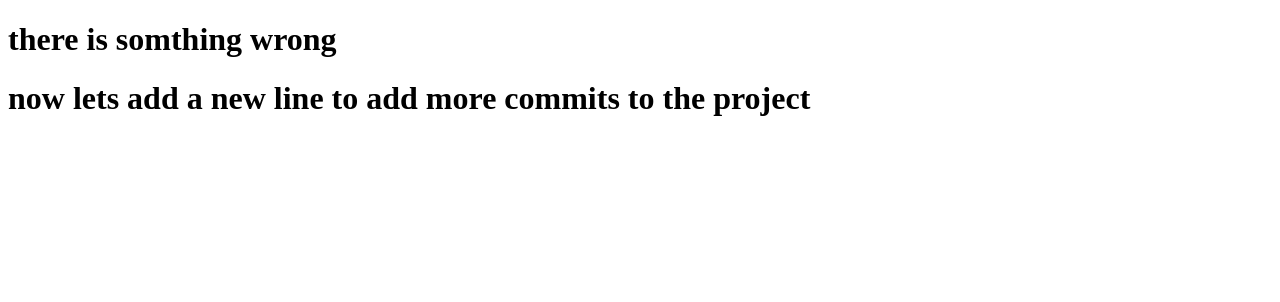
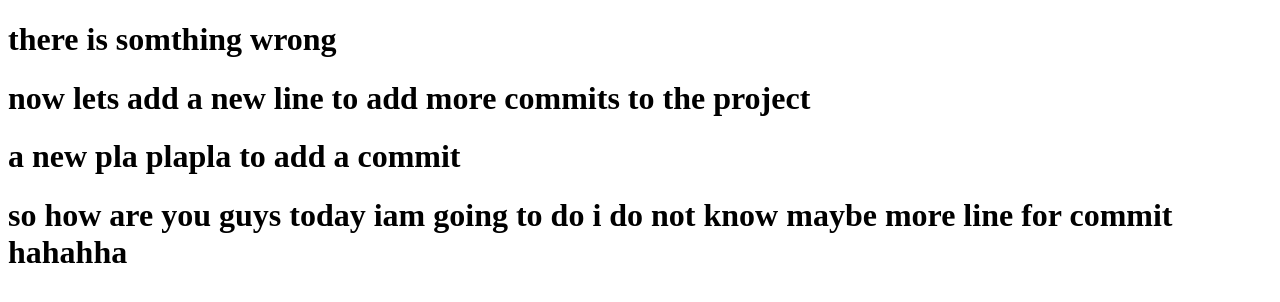
Before and after one commit to minifit/abood, a plain HTML site: page what'swhrong.html in a window 1280 px wide. Drawn offline with Linux system fonts and the light colour scheme.

Commit message:
haha line

```diff
--- a/what'swhrong.html
+++ b/what'swhrong.html
@@ -6,5 +6,8 @@
 <body>
 	<h1>there is somthing wrong</h1>
 	<h1>now lets add a new line to add more commits to the project</h1>
+	<h1>a new pla plapla to add a commit</h1>
+	<h1>so how are you guys today iam going to do
+	i do not know maybe more line for commit hahahha</h1>
 </body>
 </html>
```
